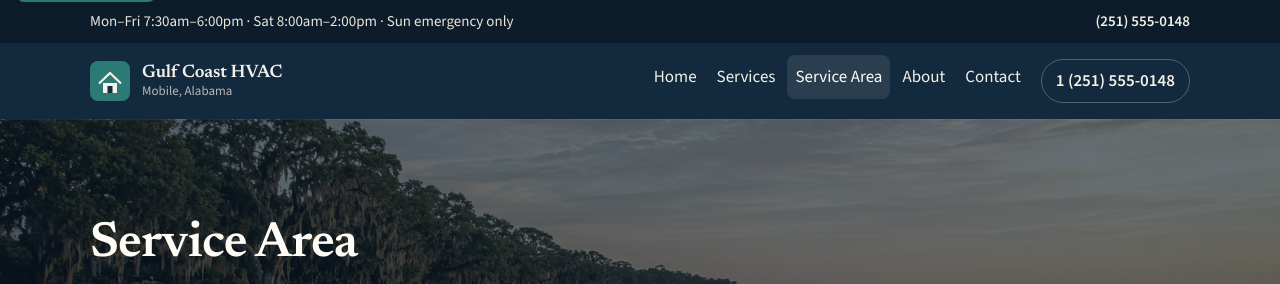
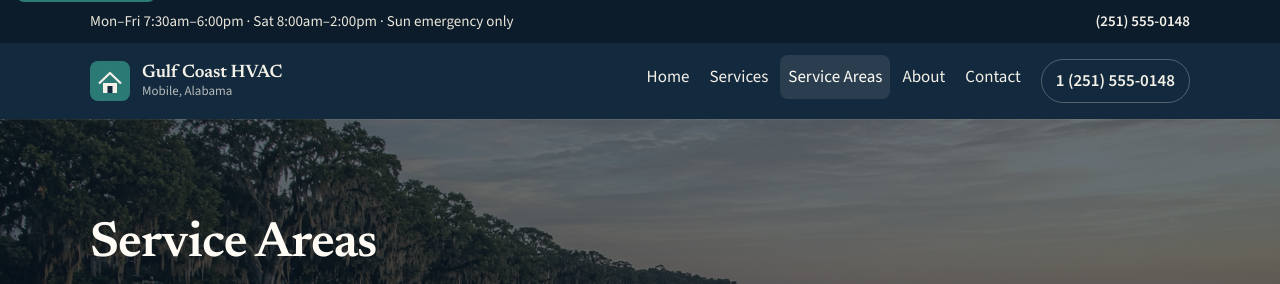
Before and after one commit to Cns1700/gulf-coast-hvac, a plain HTML site: page service-area.html in a window 1280 px wide. Shown: the top 284 px of the page. Drawn offline with nearby package versions, Linux system fonts and the light colour scheme.

Commit message:
Change 'Service Area' to 'Service Areas' in navigation and header

```diff
--- a/service-area.html
+++ b/service-area.html
@@ -40,7 +40,7 @@
         <ul>
           <li><a href="index.html">Home</a></li>
           <li><a href="services.html">Services</a></li>
-          <li><a href="service-area.html" class="is-current" aria-current="page">Service Area</a></li>
+          <li><a href="service-area.html" class="is-current" aria-current="page">Service Areas</a></li>
           <li><a href="about.html">About</a></li>
           <li><a href="contact.html">Contact</a></li>
         </ul>
@@ -53,7 +53,7 @@
     <header class="page-hero with-photo">
       <img src="images/shoreline.jpg" alt="Quiet Mobile Bay shoreline with marsh grass and live oaks in late afternoon light" width="1792" height="1008">
       <div class="wrap">
-        <h1>Service Area</h1>
+        <h1>Service Areas</h1>
         <p>We roll out from Bayou Road in Mobile. In town and across the bay, same-day is usually realistic.
           Farther north in Washington County, we plan the drive and tell you that when you call.</p>
       </div>
```
